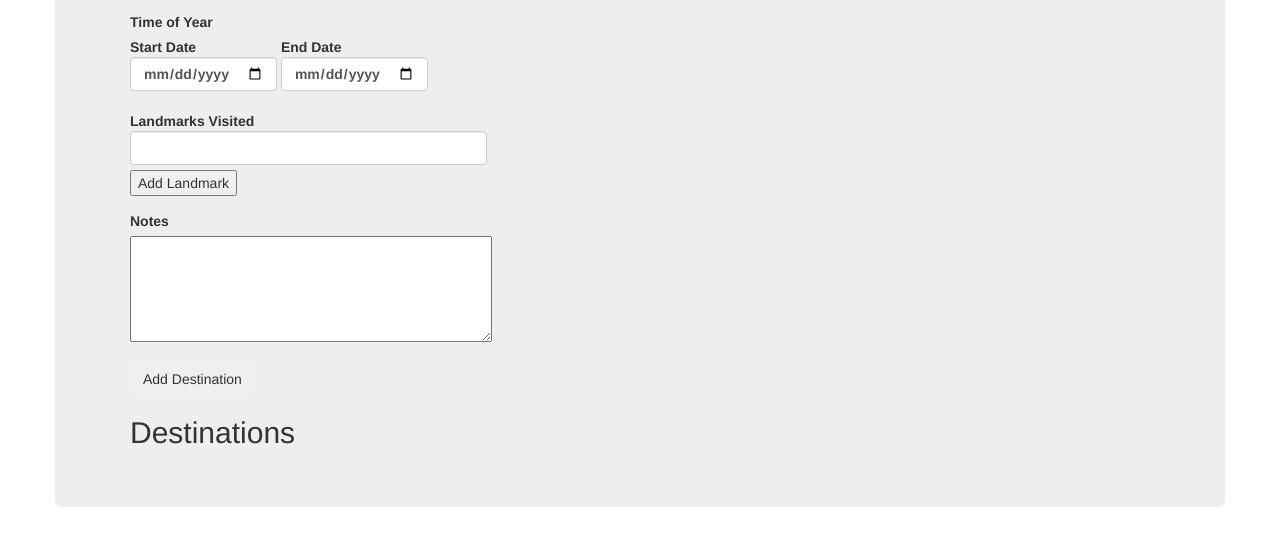
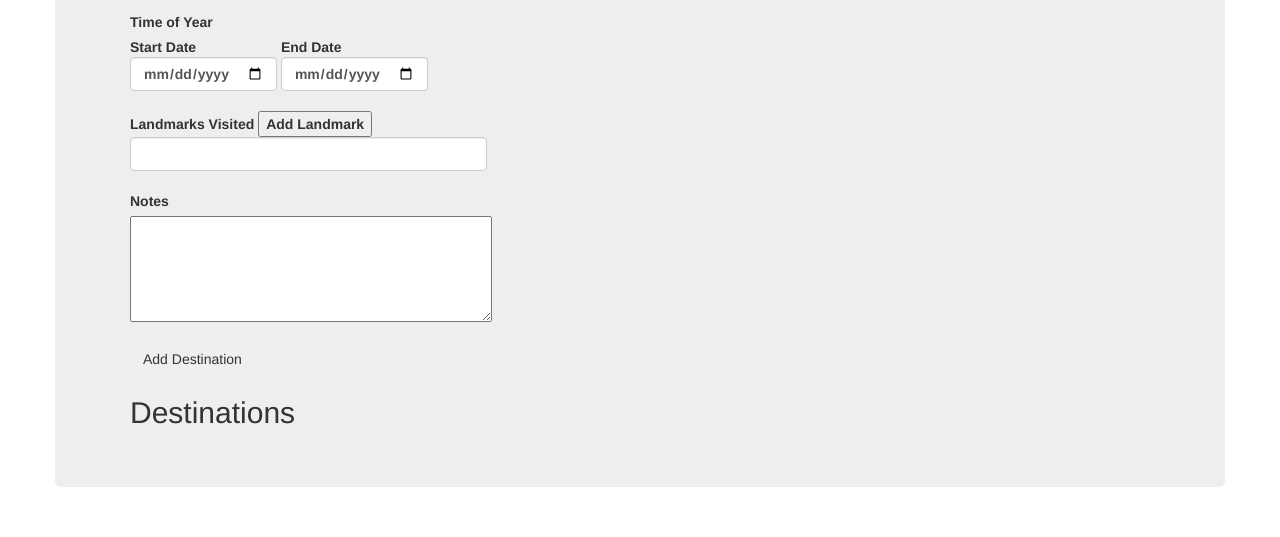
Before and after one commit to marynganga/Travel-Diary-Webpage, a plain HTML site: page index.html in a window 1280 px wide. Shown: the part 398-935 px from the top of the page. Drawn offline with Linux system fonts and the light colour scheme.

Commit message:
1.Add capability to Add Landmark Button. Change the position of the button to be beside the Landmark label in index.html. Give the button the ability to add another input field once clicked.

```diff
--- a/index.html
+++ b/index.html
@@ -26,10 +26,13 @@
                         <label for="time-of-year">Start Date<input type="date" class="form-control" id="start-date"></label>
                         <label for="time-of-year">End Date<input type="date"  class="form-control" id="end-date"></label>
                     </div>
-                    <div class="form-group" class="extra-landmark">
-                        <label for="landmarks">Landmarks Visited <input type="text" size="35px" class="form-control " id="landmarks" ></label><br />
+                    <div class="form-group first-landmark">
+                    <div class="extra-landmark" >
 
-                        <button type="button" id="add-landmark">Add Landmark</button>
+                        <label for="landmarks">Landmarks Visited <button type="button" id="add-landmark">Add Landmark</button><input type="text" size="35px" class="form-control " id="landmarks" ></label><br />
+
+
+                    </div>
                     </div>
                      <div class="form-group">
                         <label for="notes">Notes </label><br />
--- a/js/scripts.js
+++ b/js/scripts.js
@@ -1,11 +1,12 @@
 //BACK END LOGIC
 function Destination(location, startDate, endDate, landmarks, notes) {
-    this.location = location;
-    this.startDate = startDate;
-    this.endDate = endDate;
-    this.landmarks = landmarks;
+this.location = location;
+   this.startDate = startDate;
+   this.endDate = endDate;
+   this.landmarks = landmarks;
     this.notes = notes;
 };
+console.log('constructor');
 function resetFields() {
     $("input#location").val("");
     $("input#start-date").val("");
@@ -14,10 +15,15 @@ function resetFields() {
     $("textarea#notes").val("");
 
 };
+console.log('resetfields');
 
 //FRONT END LOGIC
 $(document).ready(function () {
-
+    console.log('document');
+    $("button#add-landmark").click(function(){
+        $(".extra-landmark").append('<div class="extra-landmark" >'+'<label for="landmarks">' + '<input type="text" size="35px" class="form-control " id="landmarks" >' + '</label>' + '<br />');
+    });
+    console.log('addlandmark');
     $("form#new-destination").submit(function (event) {
         event.preventDefault();
 
@@ -35,7 +41,7 @@ $(document).ready(function () {
             inputtedLandmark,
             inputtedNotes,
         );
-
+console.log('newdestination');
         $("ul#destinations").append("<li><span class='new-location'>" + newDestination.location + "</span></li>");
 
         resetFields();
```
